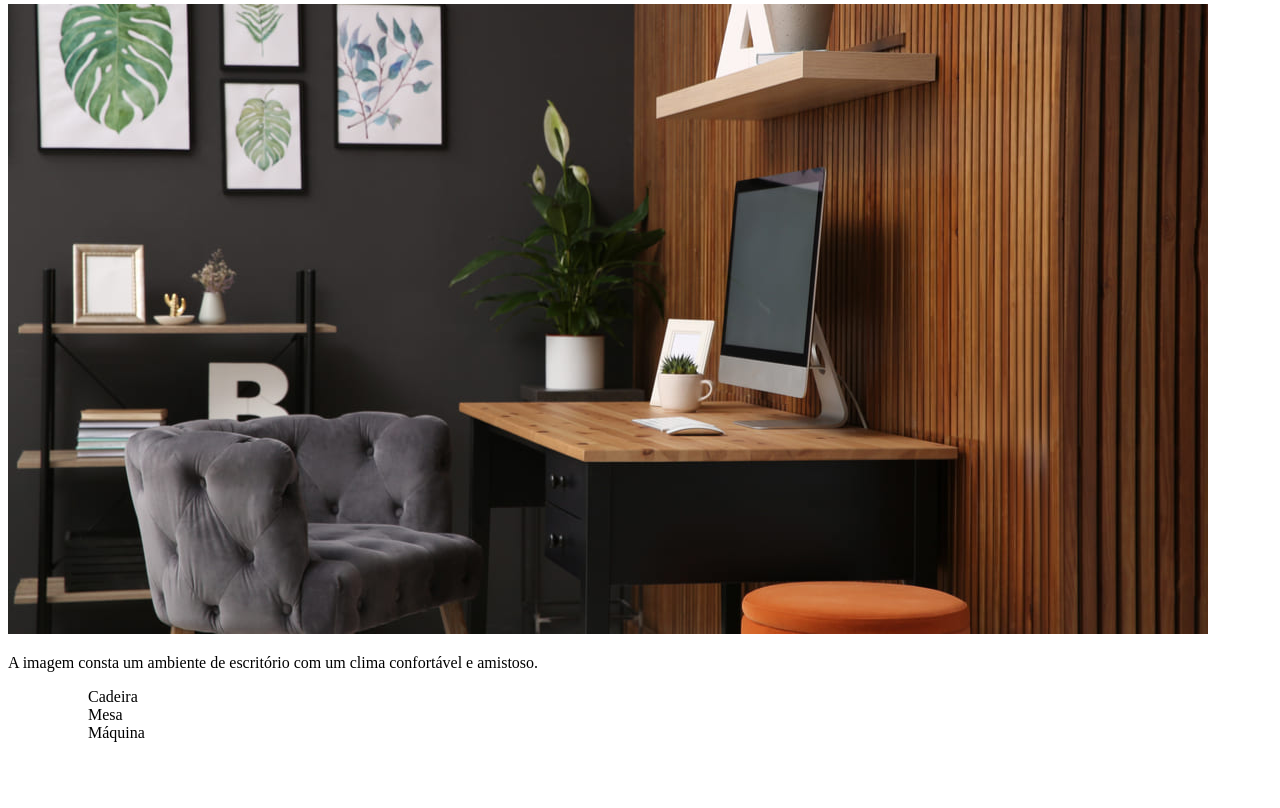
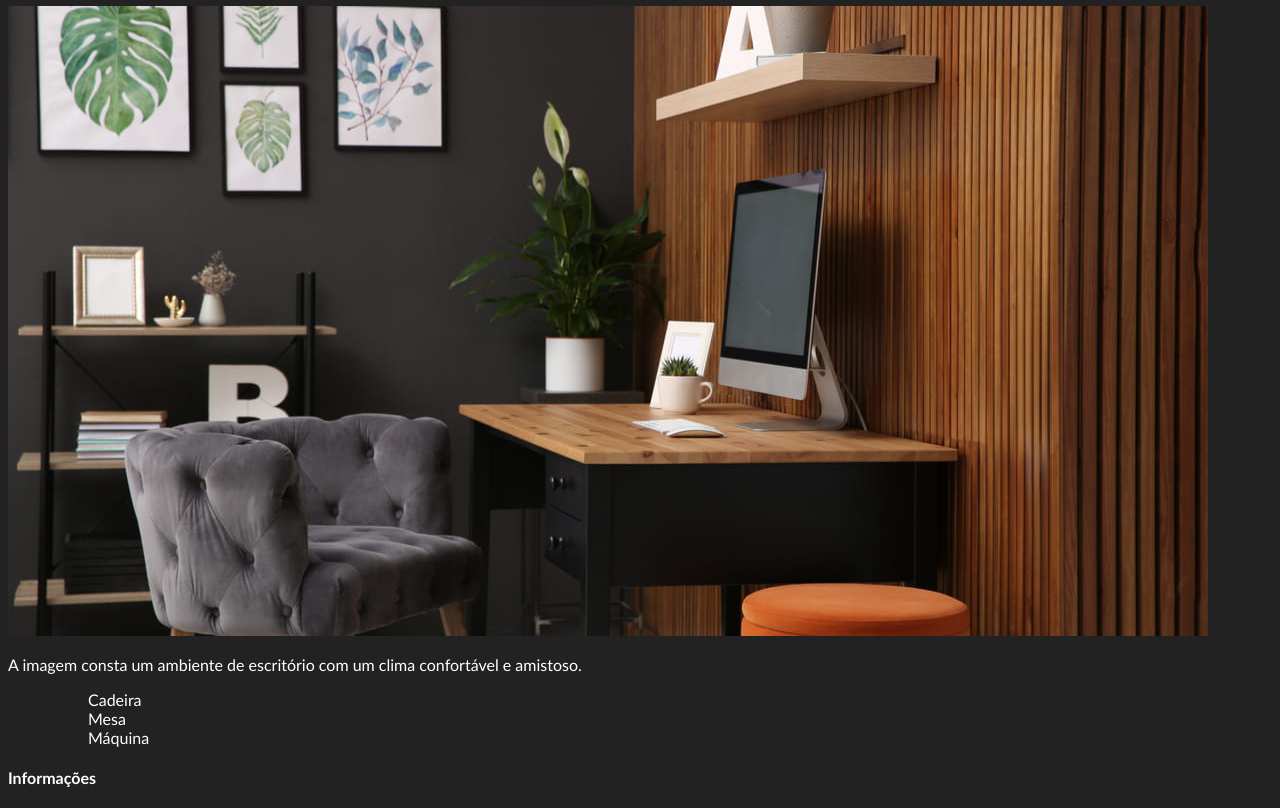
Before and after one commit to miquiles01/udemy-front, a plain HTML site: page html/index.html in a window 1280 px wide. Shown: the part 76-884 px from the top of the page. Before the commit the page ends 834 px from the top, so only its background shows below. Drawn offline with Linux system fonts and the light colour scheme.

Commit message:
inclusão do css

```diff
--- a/html/index.html
+++ b/html/index.html
@@ -4,6 +4,7 @@
     <meta charset="UTF-8">
     <meta name="viewport" content="width=device-width, initial-scale=1.0">
     <title>Udemy - Teste</title>
+    <link rel="stylesheet" href="styles.css ">
 </head>
 <body>
     <h1>Udemy - Teste</h1>
@@ -24,5 +25,7 @@
         </ol>
     </ul>
 
+    <h4>Informações</h4>
+
 </body>
 </html>
--- /dev/null
+++ b/html/styles.css
@@ -0,0 +1,5 @@
+*{
+    font-family: 'Gill Sans', 'Gill Sans MT', Calibri, 'Trebuchet MS', sans-serif;
+    background-color: #222;
+    color: #ffff;
+}
```
